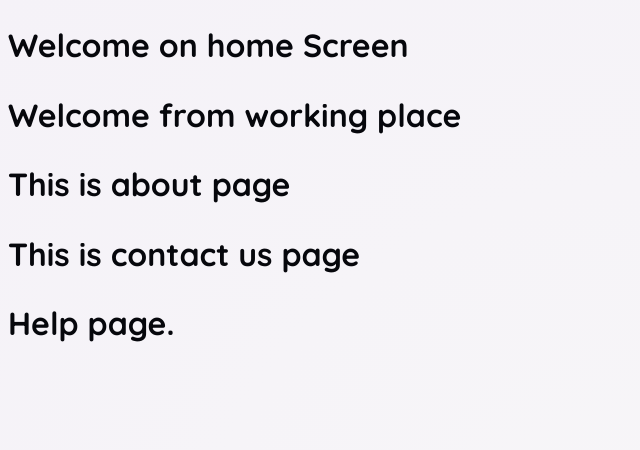
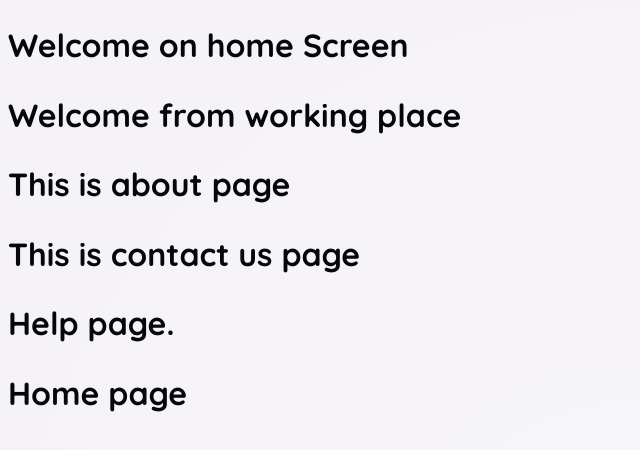
Before and after one commit to maarjojo99-maker/task, a React (Vite) app: page / in a window 1280 px wide. Shown: the top 450 px of the page, without its empty margins (0-640 px from the left). Built offline with nearby package versions, Linux system fonts and the light colour scheme.

Commit message:
add home page

```diff
--- a/src/App.jsx
+++ b/src/App.jsx
@@ -1,6 +1,7 @@
 import About from "./components/About";
 import ContactUs from "./components/ContectUS";
 import Help from "./components/Help";
+import Home from "./components/Home";
 import HomePage from "./components/WelcomeScreen";
 import WorkScreen from "./components/workScreen";
 
@@ -13,6 +14,7 @@ function App() {
     <About/>
     <ContactUs/>
     <Help/>
+    <Home/>
     </>
 
   );
--- /dev/null
+++ b/src/components/Home.jsx
@@ -0,0 +1,3 @@
+export default function Home(){
+    return <h1>Home page</h1>
+}
```
